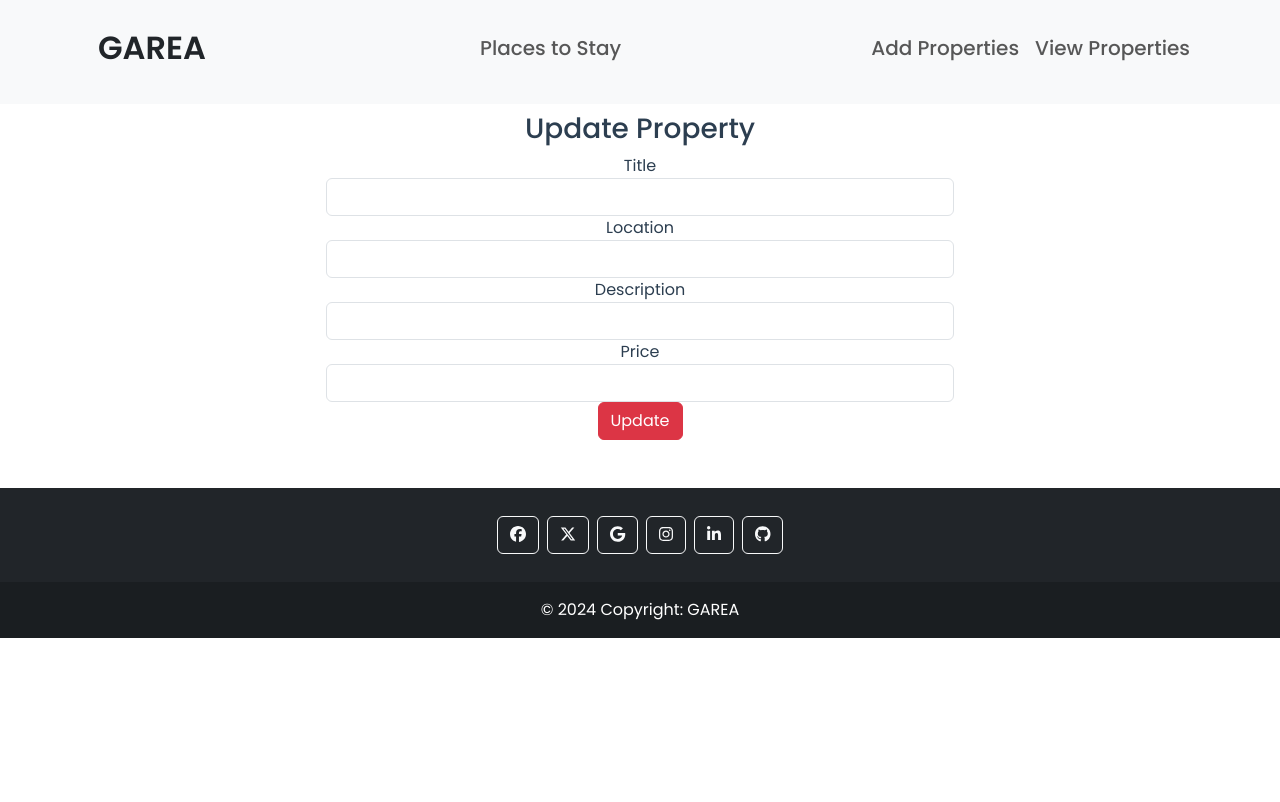
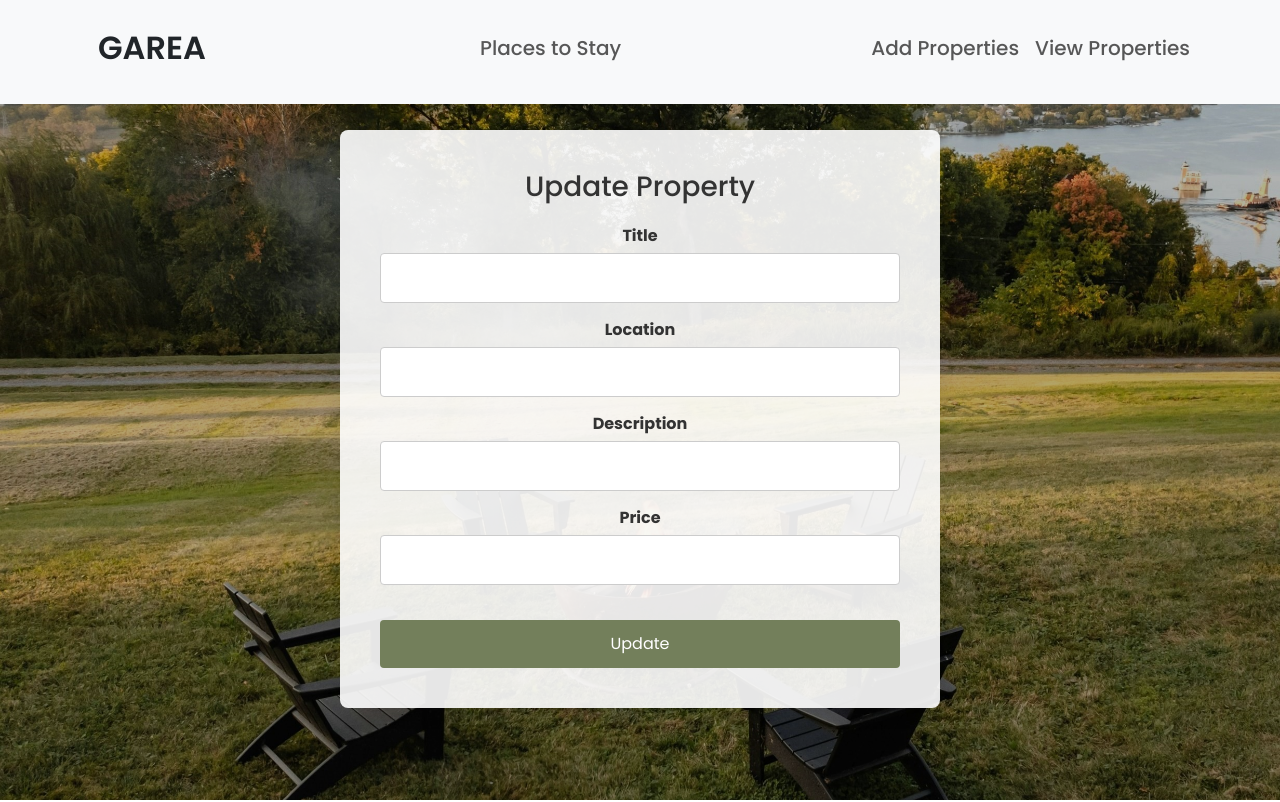
Before and after one commit to ru-wel/-6WCSERVER-WD-302-GAREA, a Vue app: page /edit/1 in a window 1280 px wide. Shown: the top 802 px of the page. Built offline with nearby package versions, Linux system fonts and the light colour scheme; no server answers.

Commit message:
abbu first commit

```diff
--- a/src/components/AddProperties.vue
+++ b/src/components/AddProperties.vue
@@ -1,28 +1,28 @@
 <template>
-    <div class="row justify-content-center mt-5 pt-5">
-        <div class="col-md-6">
-            <h3 class="text-center">Add a Property</h3>
+  <div class="main-container">
+    <!-- Background Image -->
+    <div class="background-image"></div>
+
+    <div class="form-container">
+      <h3 class="form-title">Add a Property</h3>
       <form @submit.prevent="handleSubmitForm">
         <div class="form-group">
-                    <label>Title</label>
-                    <input type="text" class="form-control" v-model="property.title" required>
+          <label for="title">Title</label>
+          <input type="text" id="title" v-model="property.title" required />
         </div>
         <div class="form-group">
-                    <label>Location</label>
-                    <input type="text" class="form-control" v-model="property.location" required>
+          <label for="location">Location</label>
+          <input type="text" id="location" v-model="property.location" required />
         </div>
         <div class="form-group">
-                    <label>Description</label>
-                    <input type="text" class="form-control" v-model="property.description" required>
+          <label for="description">Description</label>
+          <input type="text" id="description" v-model="property.description" required />
         </div>
         <div class="form-group">
-                    <label>Price</label>
-                    <input type="text" class="form-control" v-model="property.price" required>
+          <label for="price">Price</label>
+          <input type="text" id="price" v-model="property.price" required />
         </div>
-
-                <div class="form-group">
-                    <button class="btn btn-danger btn-block">Create</button>
-                </div>
+        <button type="submit" class="submit-button">Create</button>
       </form>
     </div>
   </div>
@@ -31,49 +31,111 @@
 <script>
 import axios from 'axios';
 export default {
-      data(){
-          return{
+  data() {
+    return {
       property: {
         title: '',
         location: '',
         description: '',
         price: '',
-              }
-          }
+      },
+    };
   },
   methods: {
-        handleSubmitForm(){
+    handleSubmitForm() {
       let apiUrl = 'http://localhost:4000/api/add-property';
-            axios.post(apiUrl, this.property).then(() => {
-                this.$router.push('/properties')
-                this.property = {
-                  title: '',
-                  location: '',
-                  description: '',
-                  price: '',
-                }
-            }).catch(error => {
+      axios.post(apiUrl, this.property)
+        .then(() => {
+          this.$router.push('/properties');
+          this.property = { title: '', location: '', description: '', price: '' };
+        })
+        .catch(error => {
           console.log(error);
-            })
+        });
     },
-      }
-  }
+  },
+};
 </script>
 
-<!-- Add "scoped" attribute to limit CSS to this component only -->
 <style scoped>
-h3 {
-  margin: 40px 0 0;
-}
-ul {
-  list-style-type: none;
+html, body {
+  height: 100%;
+  margin: 0;
   padding: 0;
 }
-li {
-  display: inline-block;
-  margin: 0 10px;
+
+.main-container {
+  position: relative;
+  height: 100vh;
+  overflow: hidden;
 }
-a {
-  color: #42b983;
+
+.background-image {
+  position: fixed;
+  top: 0;
+  left: 0;
+  width: 100%;
+  height: 100%;
+  background-image: url('../assets/bg1.jpg');
+  background-size: cover;
+  background-position: center;
+  filter: brightness(0.7);
+  z-index: -1;
+}
+
+.form-container {
+  position: relative;
+  z-index: 1;
+  max-width: 600px;
+  margin: auto;
+  padding: 40px;
+  background-color: rgba(255, 255, 255, 0.9);
+  border-radius: 8px;
+  box-shadow: 0 4px 20px rgba(0, 0, 0, 0.1);
+  margin-top: 130px;
+}
+
+.form-title {
+  font-size: 28px;
+  margin-bottom: 20px;
+  text-align: center;
+  color: #333;
+}
+
+.form-group {
+  margin-bottom: 15px;
+  display: flex;
+  flex-direction: column;
+}
+
+label {
+  font-weight: bold;
+  color: #333;
+  margin-bottom: 5px;
+}
+
+input[type="text"] {
+  width: 100%;
+  padding: 12px;
+  border: 1px solid #ccc;
+  border-radius: 4px;
+  font-size: 16px;
+}
+
+.submit-button {
+  width: 100%;
+  padding: 12px;
+  background-color: #737f5b;
+  color: #fff;
+  border: none;
+  border-radius: 4px;
+  cursor: pointer;
+  font-size: 16px;
+  margin-top: 20px;
+  transition: background-color 0.3s ease;
+}
+
+.submit-button:hover {
+  background-color: #5d684b;
 }
 </style>
--- a/src/components/EditProperties.vue
+++ b/src/components/EditProperties.vue
@@ -1,27 +1,27 @@
 <template>
-  <div class="row justify-content-center mt-5 pt-5">
-      <div class="col-md-6 mt-2 pt-2">
-          <h3 class="text-center">Update Property</h3>
+  <div class="main-container">
+    <div class="background-image"></div>
+
+    <div class="form-container">
+      <h3 class="form-title">Update Property</h3>
       <form @submit.prevent="handleUpdateForm">
         <div class="form-group">
-                  <label>Title</label>
-                  <input type="text" class="form-control" v-model="property.title" required>
+          <label for="title">Title</label>
+          <input type="text" id="title" v-model="property.title" required />
         </div>
         <div class="form-group">
-                  <label>Location</label>
-                  <input type="text" class="form-control" v-model="property.location" required>
+          <label for="location">Location</label>
+          <input type="text" id="location" v-model="property.location" required />
         </div>
         <div class="form-group">
-                  <label>Description</label>
-                  <input type="text" class="form-control" v-model="property.description" required>
+          <label for="description">Description</label>
+          <input type="text" id="description" v-model="property.description" required />
         </div>
         <div class="form-group">
-                  <label>Price</label>
-                  <input type="text" class="form-control" v-model="property.price" required>
+          <label for="price">Price</label>
+          <input type="text" id="price" v-model="property.price" required />
         </div>
-              <div class="form-group">
-                    <button class="btn btn-danger btn-block">Update</button>
-                </div>
+        <button type="submit" class="submit-button">Update</button>
       </form>
     </div>
   </div>
@@ -30,27 +30,116 @@
 <script>
 import axios from 'axios';
 export default {
-      data(){
-          return{
-              property: { }
-          }
+  data() {
+    return {
+      property: {
+        title: '',
+        location: '',
+        description: '',
+        price: '',
       },
-      created(){
+    };
+  },
+  created() {
     let apiUrl = `http://localhost:4000/api/edit-property/${this.$route.params.id}`;
     axios.get(apiUrl).then((res) => {
       this.property = res.data;
-          })
+    });
   },
   methods: {
-          handleUpdateForm(){
+    handleUpdateForm() {
       let apiUrl = `http://localhost:4000/api/update-property/${this.$route.params.id}`;
-              axios.put(apiUrl, this.property).then((res) => {
-                  console.log(res);
-                  this.$router.push('/properties')
-              }).catch(error => {
+      axios.put(apiUrl, this.property)
+        .then(() => {
+          this.$router.push('/properties');
+        })
+        .catch(error => {
           console.log(error);
-              })
+        });
+    },
+  },
+};
+</script>
+
+<style scoped>
+html, body {
+  height: 100%;
+  margin: 0;
+  padding: 0;
 }
+
+.main-container {
+  position: relative;
+  height: 100vh;
+  overflow: hidden;
 }
+
+.background-image {
+  position: fixed;
+  top: 0;
+  left: 0;
+  width: 100%;
+  height: 100%;
+  background-image: url('../assets/bg1.jpg');
+  background-size: cover;
+  background-position: center;
+  filter: brightness(0.7);
+  z-index: -1;
 }
-</script>
+
+.form-container {
+  position: relative;
+  z-index: 1;
+  max-width: 600px;
+  margin: auto;
+  padding: 40px;
+  background-color: rgba(255, 255, 255, 0.9);
+  border-radius: 8px;
+  box-shadow: 0 4px 20px rgba(0, 0, 0, 0.1);
+  margin-top: 130px;
+}
+
+.form-title {
+  font-size: 28px;
+  margin-bottom: 20px;
+  text-align: center;
+  color: #333;
+}
+
+.form-group {
+  margin-bottom: 15px;
+  display: flex;
+  flex-direction: column;
+}
+
+label {
+  font-weight: bold;
+  color: #333;
+  margin-bottom: 5px;
+}
+
+input[type="text"] {
+  width: 100%;
+  padding: 12px;
+  border: 1px solid #ccc;
+  border-radius: 4px;
+  font-size: 16px;
+}
+
+.submit-button {
+  width: 100%;
+  padding: 12px;
+  background-color: #737f5b;
+  color: #fff;
+  border: none;
+  border-radius: 4px;
+  cursor: pointer;
+  font-size: 16px;
+  margin-top: 20px;
+  transition: background-color 0.3s ease;
+}
+
+.submit-button:hover {
+  background-color: #5d684b;
+}
+</style>
--- a/src/components/ViewProperties.vue
+++ b/src/components/ViewProperties.vue
@@ -1,6 +1,13 @@
 <template>
+  <div class="main-container">
+    <div class="background-image"></div>
+
+    <div class="view">
+      <div class="content">
         <div class="row mt-5 pt-5">
           <div class="col-md-12 mt-2 pt-2">
+            <div class="card transparent-card">
+              <div class="card-body">
                 <table class="table table-striped">
                   <thead class="thead-dark">
                     <tr>
@@ -18,12 +25,21 @@
                       <td>{{ property.description }}</td>
                       <td>{{ property.price }}</td>
                       <td>
-                        <router-link :to="{name:'edit', params: { id: property._id}}" class="btn btn-success">Edit</router-link>
-                        <button @click.prevent="deleteProperty(property._id)" class="btn btn-danger">Delete</button>
+                        <router-link
+                          :to="{name:'edit', params: { id: property._id}}"
+                          class="btn btn-edit">Edit</router-link>
+                        <button
+                          @click.prevent="deleteProperty(property._id)"
+                          class="btn btn-delete">Delete</button>
                       </td>
                     </tr>
                   </tbody>
                 </table>
+              </div>
+            </div>
+          </div>
+        </div>
+      </div>
     </div>
   </div>
 </template>
@@ -31,31 +47,122 @@
 <script>
 import axios from 'axios';
 export default {
-      data(){
-          return{
+  data() {
+    return {
       Properties: []
     }
   },
-      created(){
-          let apiUrl = 'http://localhost:4000/api/view-property';
-          axios.get(apiUrl).then(res => {
+  created() {
+    const apiUrl = 'http://localhost:4000/api/view-property';
+    axios.get(apiUrl)
+      .then(res => {
         this.Properties = res.data;
-          }).catch(error => {
-              console.log(error);
       })
+      .catch(error => {
+        console.error(error);
+      });
   },
   methods: {
-          deleteProperty(id){
-              let apiUrl = `http://localhost:4000/api/delete-property/${id}`;
-              let indexOfArrayItem = this.Properties.findIndex(i => i._id === id);
-              if (window.confirm("Do you really want to delete?")){
-                  axios.delete(apiUrl).then(() => {
-                      this.Properties.splice(indexOfArrayItem, 1)
-                  }).catch(error => {
-                      console.log(error);
+    deleteProperty(id) {
+      const apiUrl = `http://localhost:4000/api/delete-property/${id}`;
+      const indexOfArrayItem = this.Properties.findIndex(i => i._id === id);
+      if (window.confirm("Do you really want to delete?")) {
+        axios.delete(apiUrl)
+          .then(() => {
+            this.Properties.splice(indexOfArrayItem, 1);
           })
+          .catch(error => {
+            console.error(error);
+          });
       }
     }
   }
 }
 </script>
+
+<style scoped>
+html, body {
+    height: 100%;
+    margin: 0;
+}
+
+.background-image {
+  position: fixed;
+  top: 0;
+  left: 0;
+  width: 100%;
+  height: 100%;
+  background-image: url('../assets/bg2.jpg');
+  background-size: cover;
+  background-position: center;
+  filter: brightness(0.7);
+  z-index: -1;
+}
+
+.main-container {
+    display: flex;
+    flex-direction: column;
+    min-height: 100vh;
+}
+
+.content {
+    flex: 1;
+    padding: 0;
+}
+
+.card.transparent-card {
+    background-color: rgba(255, 255, 255, 0.85);
+    border: none;
+    border-radius: 8px;
+    box-shadow: 0 2px 10px rgba(0, 0, 0, 0.1);
+    margin: 20px;
+}
+
+.table {
+    margin-bottom: 0;
+}
+
+.thead-dark {
+    background-color: rgba(0, 0, 0, 0.6);
+    color: #fff;
+}
+
+.table-striped tbody tr:nth-of-type(odd) {
+    background-color: rgba(0, 0, 0, 0.05);
+}
+
+
+.btn-edit {
+    background-color: #707c56;
+    color: white;
+}
+
+.btn-edit:hover {
+    background-color: #515a40;
+}
+
+.btn-delete {
+    background-color: #a07d83;
+    color: white;
+}
+
+.btn-delete:hover {
+    background-color: #79575a;
+}
+
+
+.footer {
+    background-color: #f8f9fa;
+    padding: 0;
+    width: 100%;
+}
+
+.container {
+    display: flex;
+    justify-content: center;
+}
+
+.text-muted {
+    color: #6c757d;
+}
+</style>
```
Also changed, not shown: src/assets/bg1.jpg (added), src/assets/bg2.jpg (added). Lines whose indentation alone changed are shown as unchanged.
